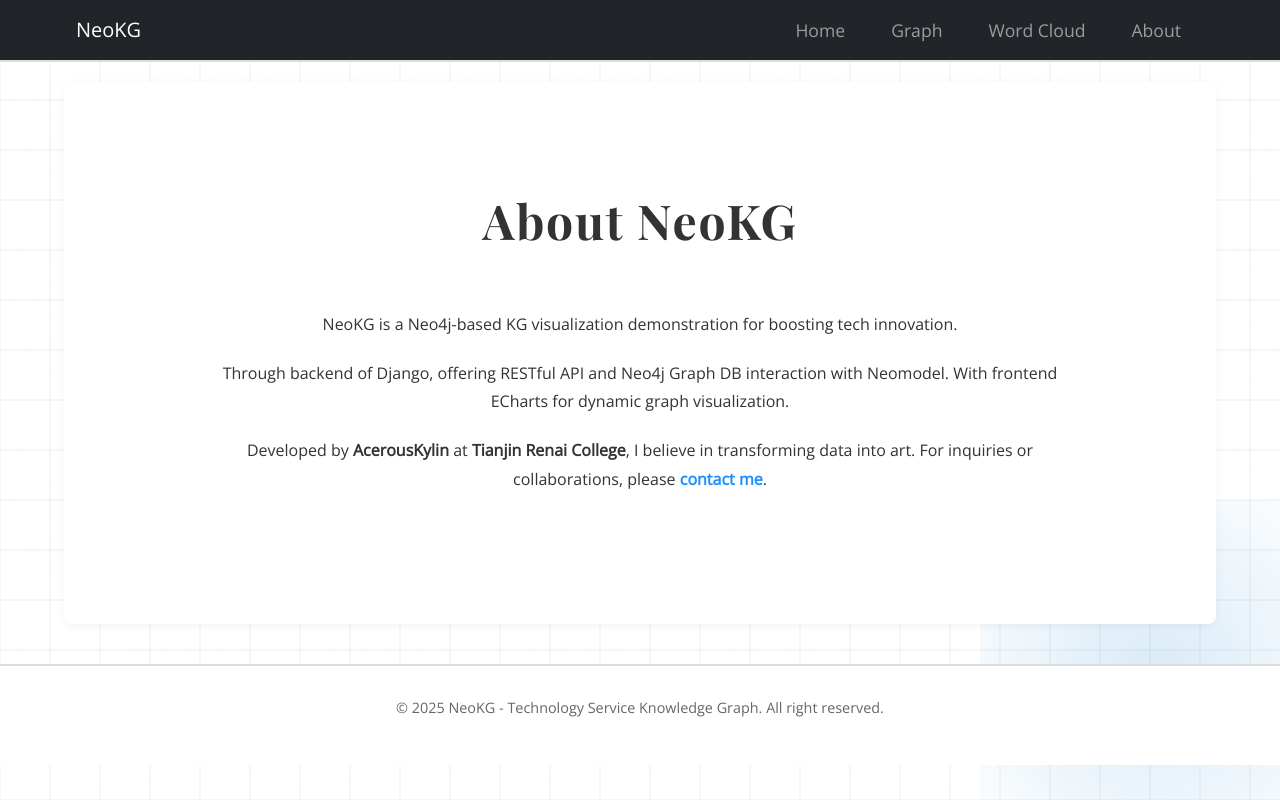
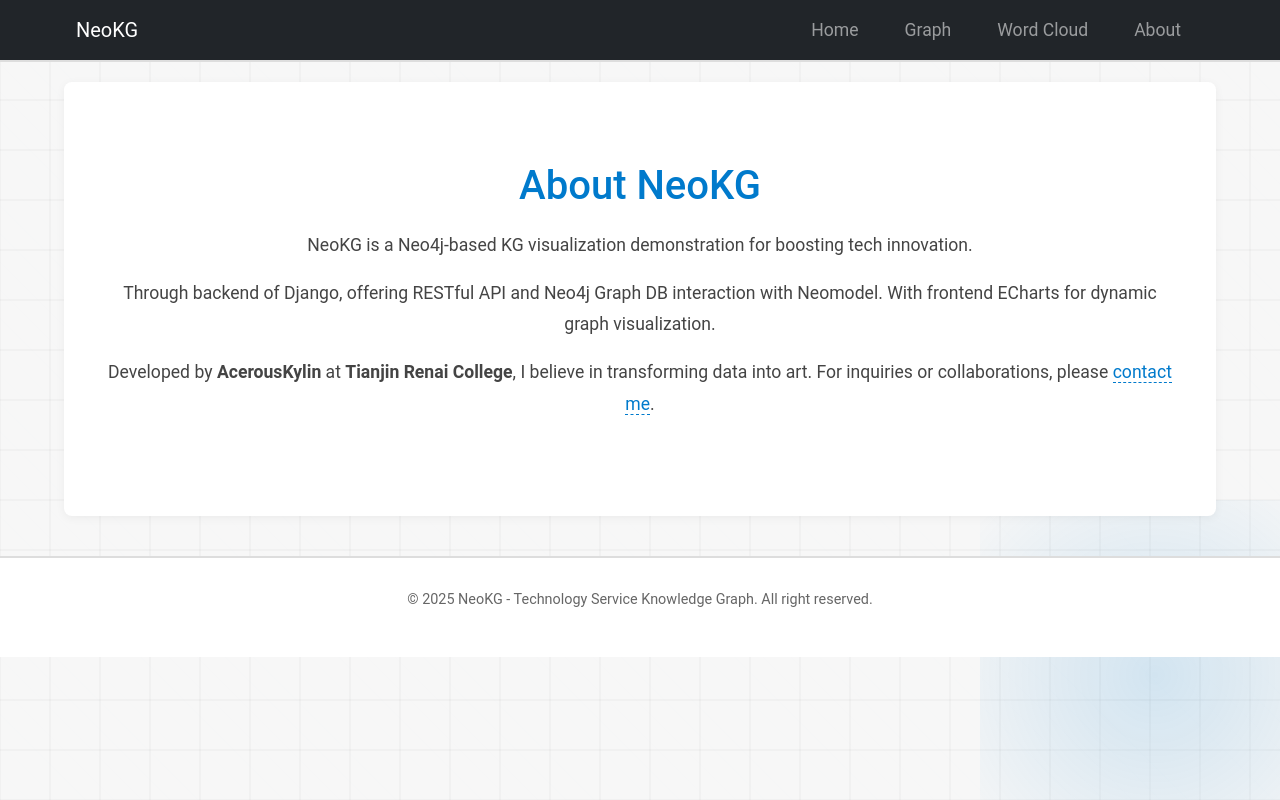
Before and after one commit to AcerousKylin/NeoKG, a Django app: page /about/ in a window 1280 px wide. Run offline with Django 5.2, Linux system fonts and the light colour scheme; some libraries are stand-ins or nearby versions.

Commit message:
Unify style with css var Change word color of word cloud into blue series

```diff
--- a/static/css/about.css
+++ b/static/css/about.css
@@ -1,35 +1,22 @@
-@import url('https://fonts.googleapis.com/css2?family=Playfair+Display:wght@700&family=Open+Sans&display=swap');
-
-body {
-  background: #fff;
-  font-family: 'Open Sans', sans-serif;
-  color: #333;
-}
 .about-container {
-  max-width: 900px;
-  margin: 50px auto;
-  padding: 20px;
+  padding: 40px 20px;
+  text-align: center;
 }
 .about-header {
-  font-family: 'Playfair Display', serif;
-  font-size: 3rem;
-  text-align: center;
-  margin-bottom: 60px;
-  letter-spacing: 1.75px;
+  color: var(--color-accent);
+  margin-bottom: 20px;
 }
 .about-content {
-  font-size: 1rem;
+  font-size: 1.1rem;
   line-height: 1.8;
-  text-align: center;
-}
-.about-content p {
-  margin-bottom: 20px;
+  color: #444;
 }
 .contact-link {
-  color: #1890ff;
+  color: var(--color-accent);
   text-decoration: none;
-  font-weight: bold;
+  border-bottom: 1px dashed var(--color-accent);
 }
 .contact-link:hover {
-  text-decoration: underline;
+  color: var(--color-accent-hover);
+  border-bottom-color: var(--color-accent-hover);
 }
--- a/static/css/base.css
+++ b/static/css/base.css
@@ -15,7 +15,22 @@
   overflow-x: hidden;
 }
 
-/* 利用 data URI 制作轻微的 SVG 网格纹理背景 */
+/* ======================================
+  CSS variables
+====================================== */
+:root {
+  --bg-main: #f7f7f7;
+  --color-text: #333;
+  --color-accent: #007ACC;
+  --color-accent-hover: #005F99;
+  --bg-card: #ffffff;
+  --shadow-light: rgba(0,0,0,0.05);
+  --toast-bg: rgba(0,122,204,0.85);
+}
+
+/* ======================================
+  Background Decoration
+====================================== */
 body::before {
   content: "";
   position: fixed;
--- a/static/css/wordCloud.css
+++ b/static/css/wordCloud.css
@@ -8,7 +8,7 @@
   height: 600px;
   margin: 20px auto;
   border: 1px solid #ddd;
-  background: #fff;
+  background: var(--bg-card);
   border-radius: 8px;
   box-shadow: 0 4px 12px rgba(0,0,0,0.05);
 }
--- a/static/js/UIHelper.js
+++ b/static/js/UIHelper.js
@@ -8,7 +8,7 @@
             bottom: 20px;
             left: 50%;
             transform: translateX(-50%);
-            background: rgba(0, 0, 0, 0.8);
+            background: var(--toast-bg);
             color: white;
             padding: 10px 20px;
             border-radius: 5px;
@@ -22,6 +22,7 @@
     toast.textContent = message;
     toast.style.opacity = '0.9';
 
+    // make message stay
     setTimeout(() => {
         toast.style.opacity = '0';
     }, 3000);
--- a/templates/visualization/graph.html
+++ b/templates/visualization/graph.html
@@ -24,8 +24,9 @@
             <option value="both">双向</option>
         </select>
         <input type="text" id="search-input" placeholder="输入搜索关键词">
+
         <!-- Bootstrap Style Class Buttons -->
-        <button id="search-button", class="btn btn-primary">搜索</button>
+        <button id="search-button" class="btn btn-primary">搜索</button>
         <button id="toggle-label" class="btn btn-secondary">显示节点名</button>
     </div>
 
--- a/templates/visualization/index.html
+++ b/templates/visualization/index.html
@@ -5,8 +5,8 @@
 {% block content %}
   <!-- Entry Main Section -->
 <div class="section">
-  <h2 style="color:#007ACC;">Welcome 2 NeoKG</h2>
-  <p>NeoKG, an exhibition of Tech Service outlook KG & Keyword Cloud.</p>
+  <h2 style="color: var(--color-accent);">Welcome 2 NeoKG</h2>
+  <p>NeoKG, an exhibition of outlook Tech Service KG & Keyword Cloud.</p>
   <div class="featured">
     <div class="card">
       <h3>Knowledge Graph</h3>
@@ -20,7 +20,7 @@
     </div>
     <div class="card">
       <h3>About</h3>
-      <p>Learn about NeoKG project, about me ...also about my works.</p>
+      <p>Learn about the NeoKG project, me as the programmer and my works.</p>
       <a class="btn" href="{% url 'about' %}">Learn more</a>
     </div>
   </div>
--- a/templates/visualization/wordCloud.html
+++ b/templates/visualization/wordCloud.html
@@ -8,8 +8,8 @@
 
 {% block content %}
 <div class="section wordcloud-wrapper">
-    <h1 class="mb-4" style="color:#007ACC;">Technology Service Keyword Cloud</h1>
-    <div class="wordcloud-container"></div>
+    <h1 class="mb-4" style="color: var(--color-accent);">Technology Service Keyword Cloud</h1>
+    <div id="wordcloud-container" class="wordcloud-container"></div>
 </div>
 {% endblock %}
 
```
Also changed, not shown: other parts of static/css/base.css (+33 -20 lines), static/css/graph.css (+49 -20 lines), static/js/graph.js (+10 -8 lines), static/js/index.js (+4 -4 lines), static/js/wordCloud.js (+6 -6 lines), templates/visualization/base.html (+6 -13 lines).
